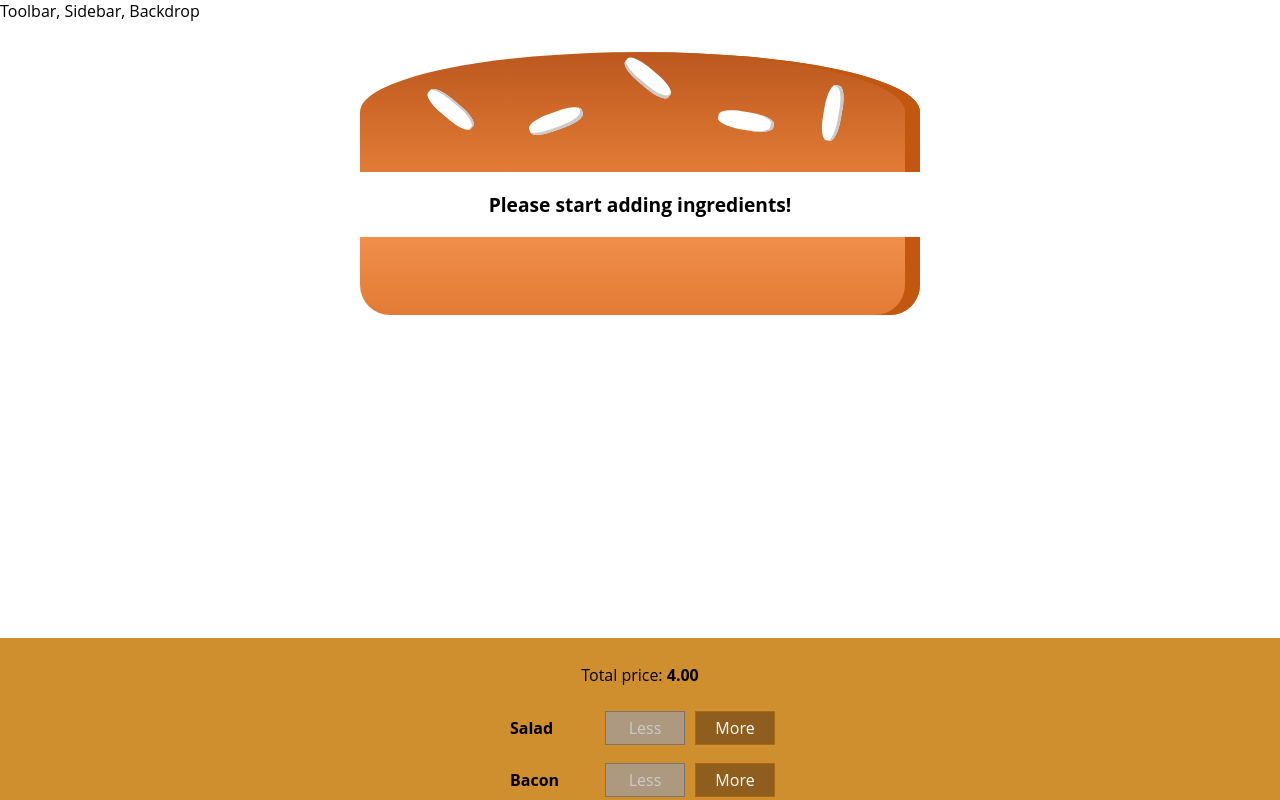
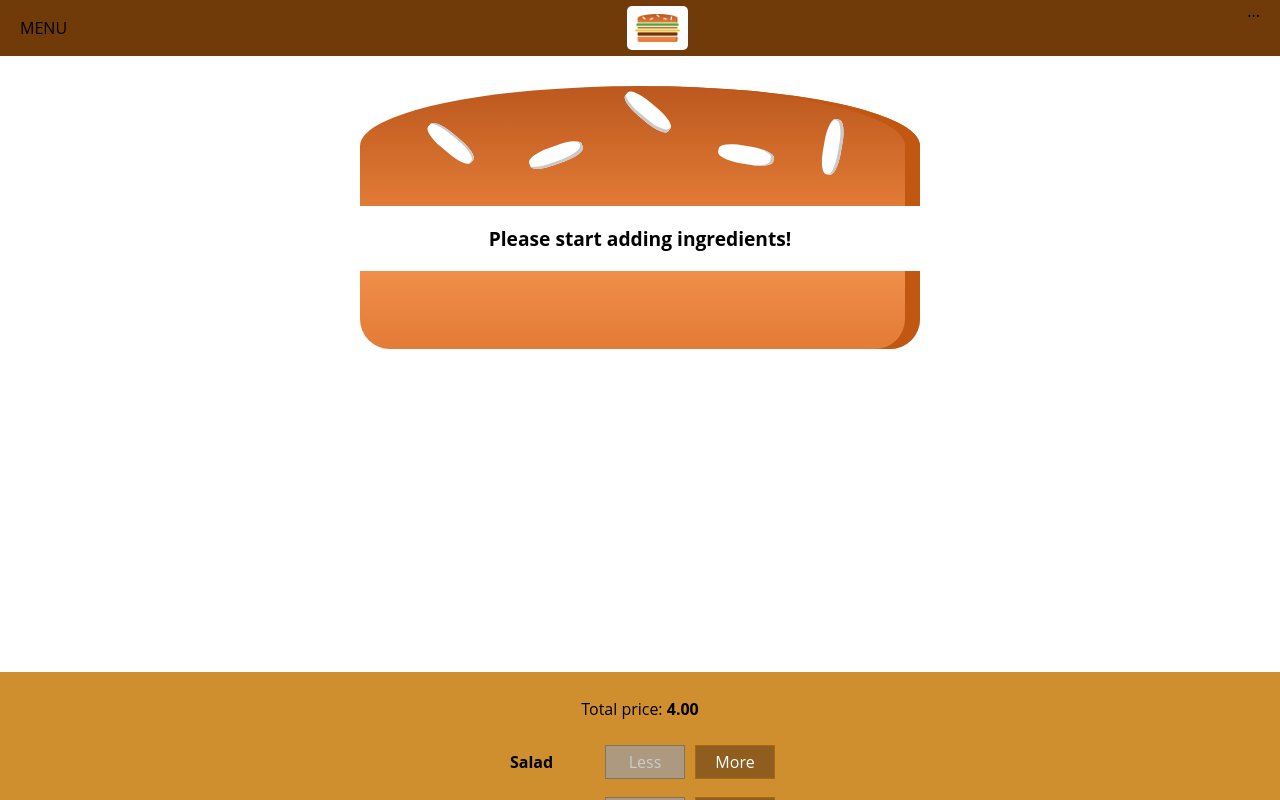
Before and after one commit to amberaries/burger-react-app, a React (Create React App) app: page / in a window 1280 px wide. Shown: the top 800 px of the page. Built offline with nearby package versions, Linux system fonts and the light colour scheme; the HTML template or start-up script is replaced by a standard one.

Commit message:
Toolbar. Logo.

```diff
--- a/src/components/Layout/Layout.js
+++ b/src/components/Layout/Layout.js
@@ -1,11 +1,12 @@
 import React from 'react';
 
+import styles from './Layout.module.css';
 import Aux from '../../hoc/Aux';
-import styles from './Layout.module.css';
+import Toolbar from '../Navigation/Toolbar/Toolbar';
 
 const Layout = (props) => (
   <Aux>
-    <div>Toolbar, Sidebar, Backdrop</div>
+    <Toolbar />
     <main className={styles.Content}>
       {props.children}
     </main>
--- a/src/components/Layout/Layout.module.css
+++ b/src/components/Layout/Layout.module.css
@@ -1,3 +1,3 @@
 .Content {
-  margin-top: 16px;
+  margin-top: 72px;
 }
--- /dev/null
+++ b/src/components/Logo/Logo.js
@@ -0,0 +1,12 @@
+import React from 'react';
+
+import burgerLogo from '../../assets/images/burger-logo.png';
+import styles from './Logo.module.css'
+
+const Logo = (props) => (
+  <div className={styles.Logo}>
+    <img src={burgerLogo} alt="MyBurger app"/>
+  </div>
+);
+
+export default Logo;
--- /dev/null
+++ b/src/components/Logo/Logo.module.css
@@ -0,0 +1,11 @@
+.Logo {
+  background-color: white;
+  padding: 8px;
+  height: 80%;
+  box-sizing: border-box;
+  border-radius: 5px;
+}
+
+.Logo img {
+  height: 100%;
+}
--- /dev/null
+++ b/src/components/Navigation/Toolbar/Toolbar.js
@@ -0,0 +1,16 @@
+import React from 'react';
+
+import styles from './Toolbar.module.css';
+import Logo from '../../Logo/Logo';
+
+const Toolbar = (props) => (
+  <header className={styles.Toolbar}>
+    <div>MENU</div>
+    <Logo />
+    <nav>
+      ...
+    </nav>
+  </header>
+);
+
+export default Toolbar;
--- /dev/null
+++ b/src/components/Navigation/Toolbar/Toolbar.module.css
@@ -0,0 +1,18 @@
+.Toolbar {
+  height: 56px;
+  width: 100%;
+  position: fixed;
+  top: 0;
+  left: 0;
+  background-color: #703B09;
+  display: flex;
+  justify-content: space-between;
+  align-items: center;
+  padding: 0 20px;
+  box-sizing: border-box;
+  z-index: 90;
+}
+
+.Toolbar nav {
+  height: 100%;
+}
```
Also changed, not shown: src/assets/images/burger-logo.png (added).
